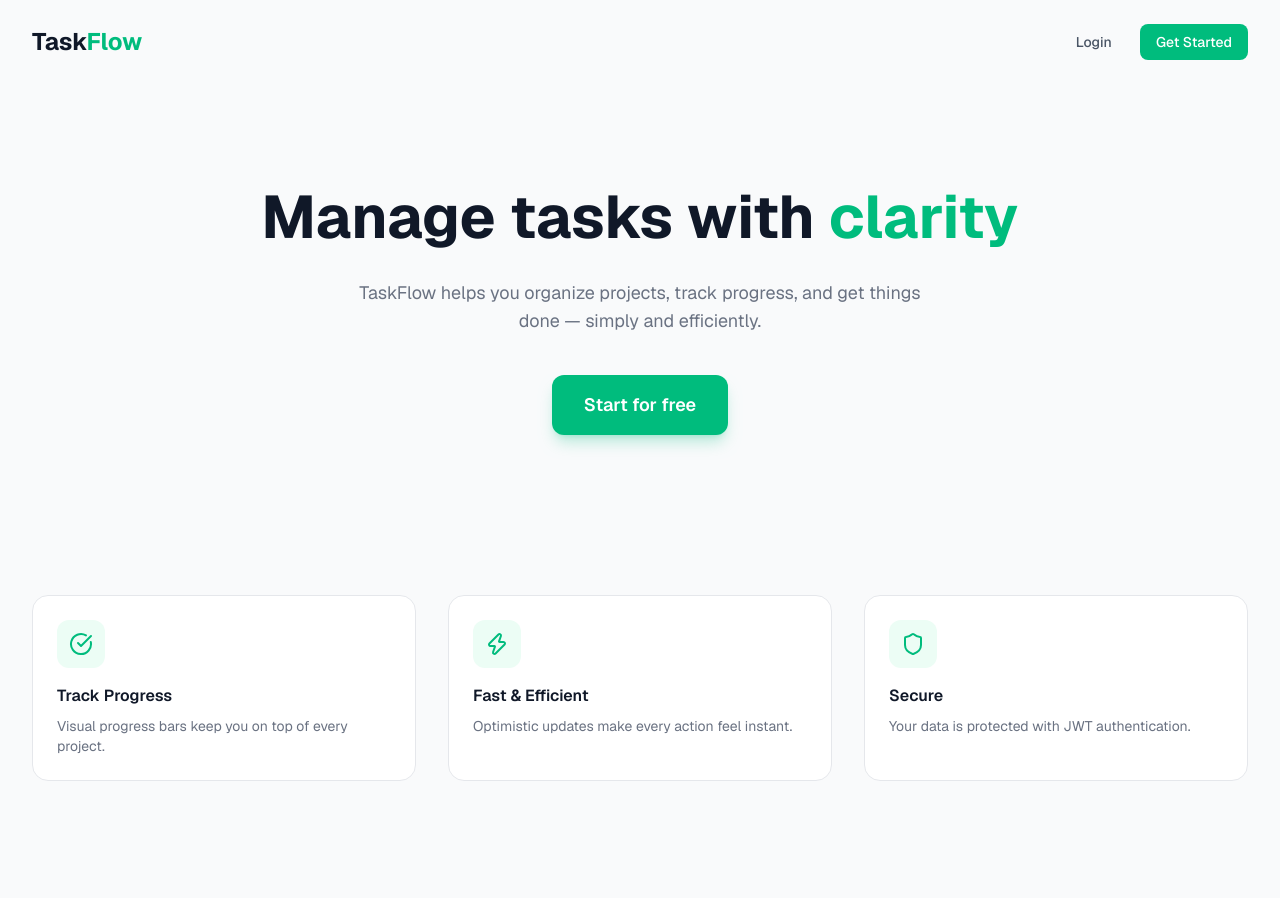
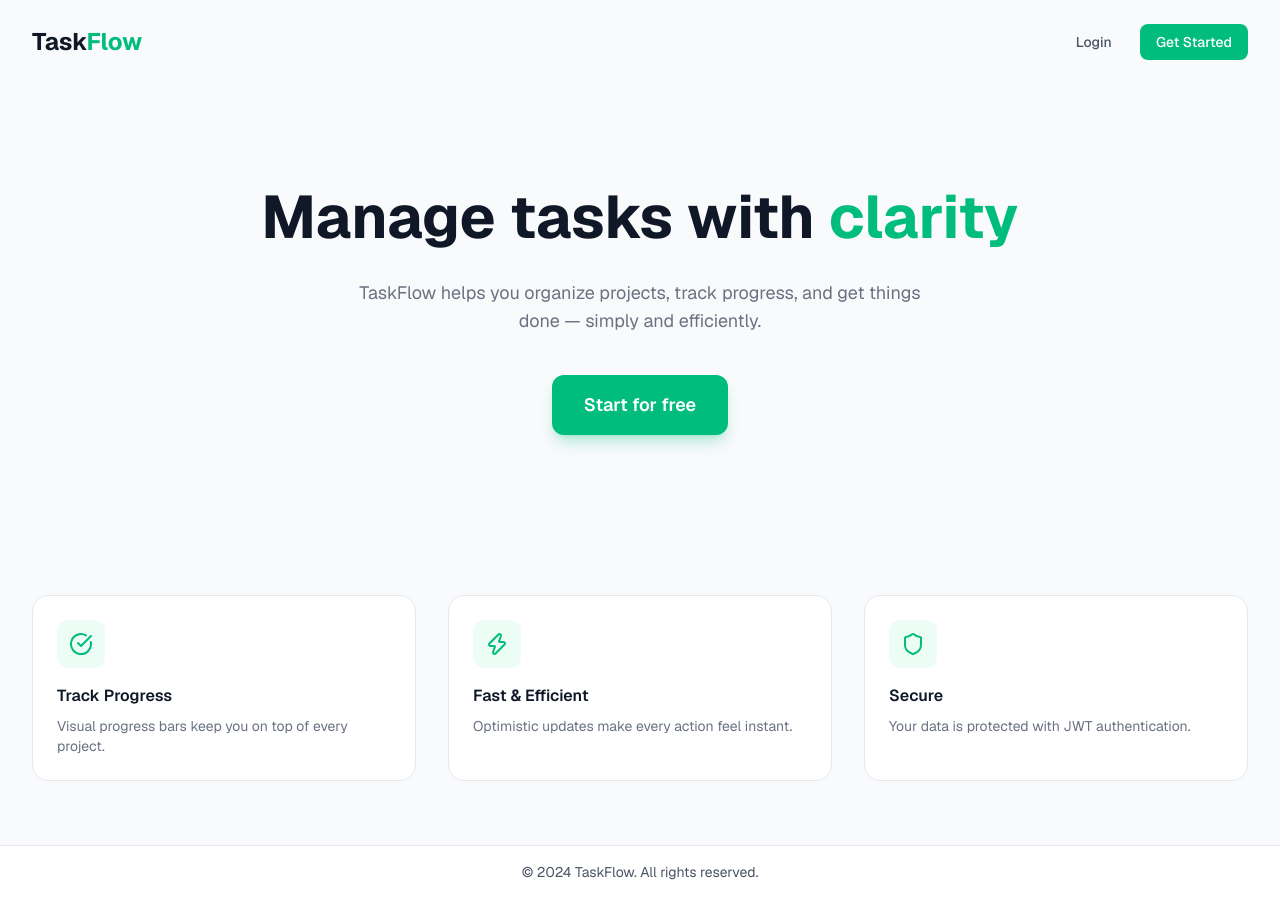
Before and after one commit to bilal-ahmed-tech/taskflow-app, a Next.js app: page / in a window 1280 px wide. Before the commit the page ends 845 px from the top, so only its background shows below. Built offline with nearby package versions, Linux system fonts and the light colour scheme.

Commit message:
feat: add Footer component to RootLayout for consistent branding

```diff
--- a/app/layout.tsx
+++ b/app/layout.tsx
@@ -2,6 +2,7 @@ import type { Metadata } from "next";
 import { Geist } from "next/font/google";
 import "./globals.css";
 import ThemeProvider from "@/components/layout/ThemeProvider";
+import Footer from "@/components/layout/Footer";
 
 const geist = Geist({ subsets: ["latin"] });
 
@@ -41,6 +42,7 @@ export default function RootLayout({
       <body className={`${geist.className} bg-gray-50 dark:bg-gray-950 text-gray-900 dark:text-white min-h-screen`}>
         <ThemeProvider>
           {children}
+          <Footer />
         </ThemeProvider>
       </body>
     </html>
--- /dev/null
+++ b/components/layout/Footer.tsx
@@ -0,0 +1,9 @@
+"use client";
+
+export default function Footer() {
+  return (
+    <footer className="bg-white dark:bg-gray-900 border-t border-gray-200 dark:border-gray-800 py-4 px-8 text-center text-sm text-gray-600 dark:text-gray-400">
+      © 2024 TaskFlow. All rights reserved.
+    </footer>
+  );
+}
```
